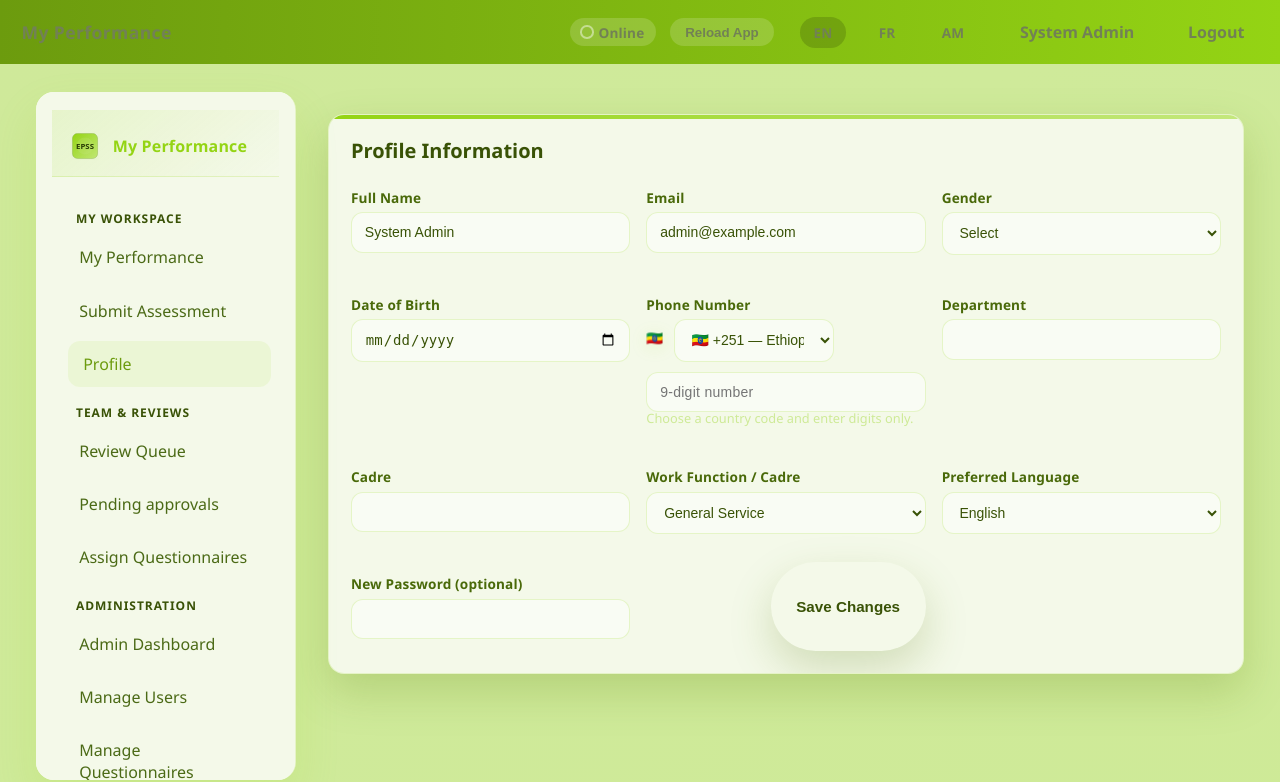
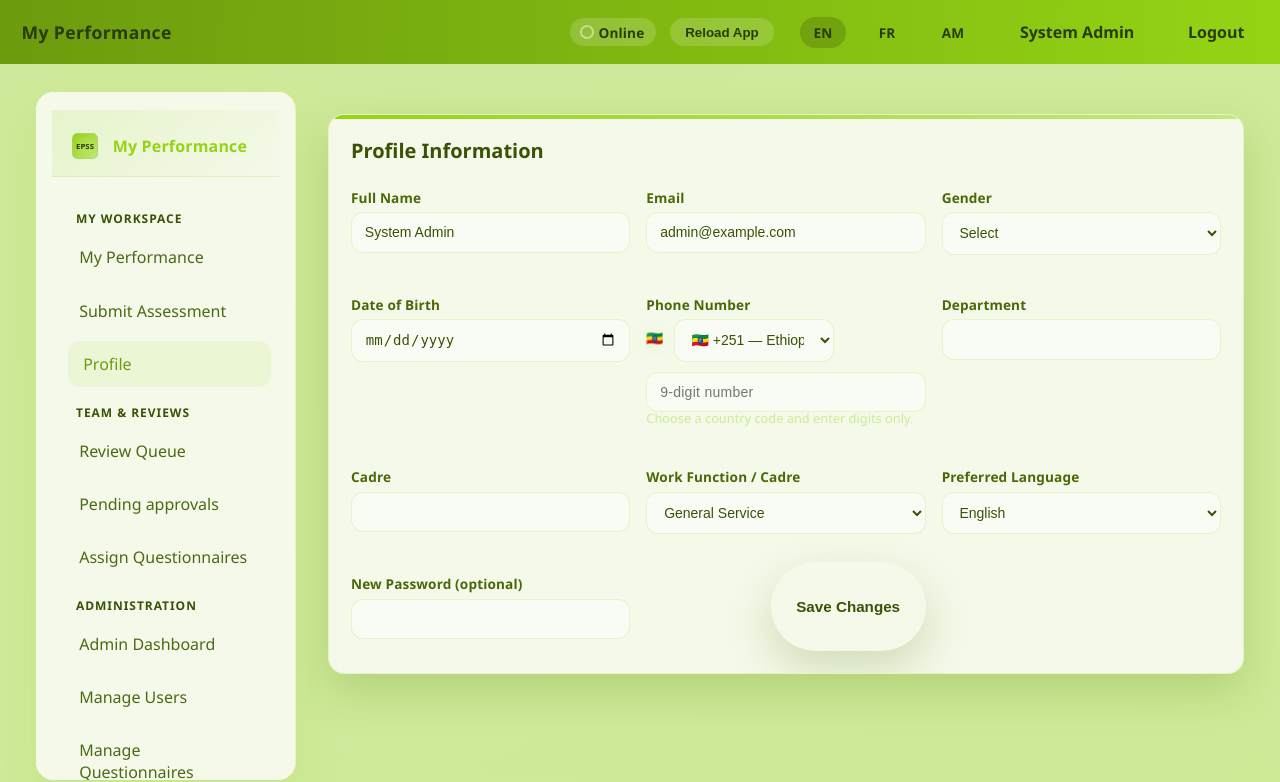
Before and after one commit to khoppenworth/HRassessv300, a PHP site: page /profile.php in a window 1280 px wide. Shown: the top 782 px of the page. Run offline with PHP 8.4, Linux system fonts and the light colour scheme; a user stored in the database is signed in; data comes from the database, SQL or seed files in the repository.

Commit message:
Improve app bar contrast

```diff
--- a/assets/css/styles.css
+++ b/assets/css/styles.css
@@ -36,7 +36,7 @@ body.md-bg {
   top: 0;
   z-index: 1000;
   min-height: var(--appbar-height);
-  color: var(--app-text-inverse);
+  color: var(--app-on-primary, #ffffff);
   box-shadow: 0 14px 34px var(--floating-shadow-strong);
 }
 
@@ -188,7 +188,7 @@ body.md-bg {
 .md-lang-switch a.active,
 .md-lang-switch a:hover {
   background: var(--app-on-primary-soft);
-  color: var(--status-success-surface);
+  color: var(--app-on-primary, #ffffff);
 }
 
 .md-shell {
```
